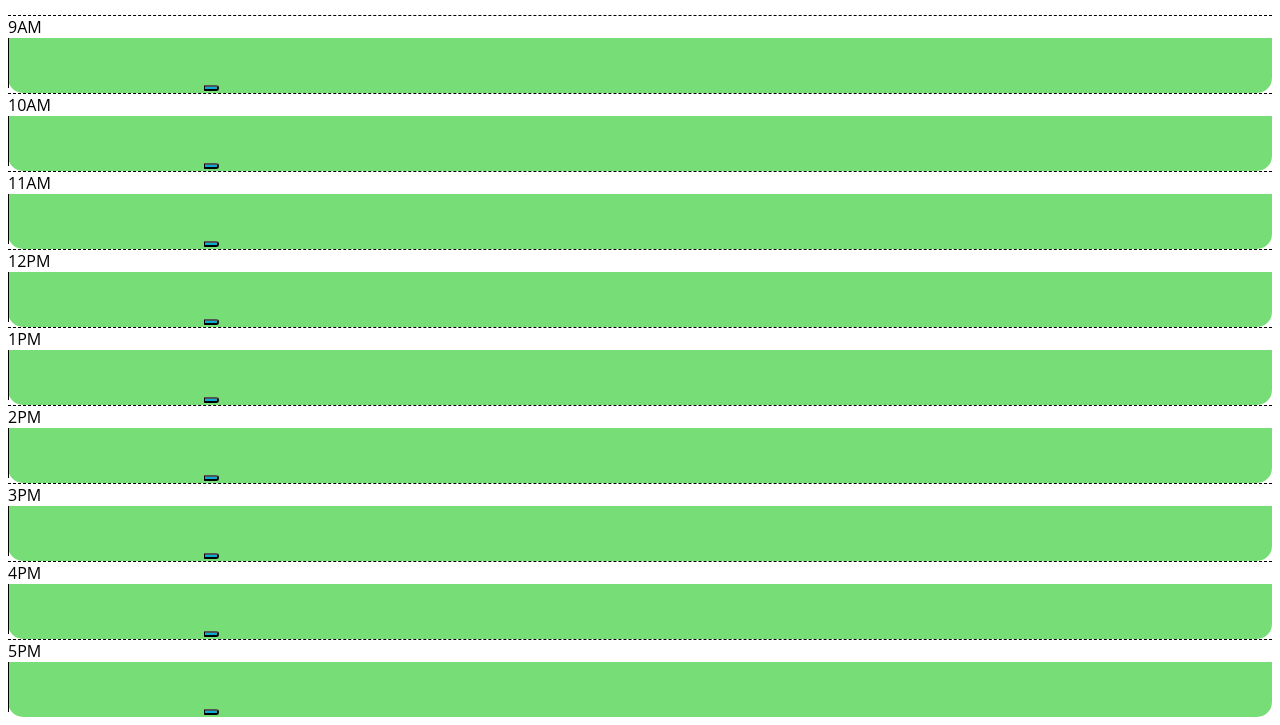
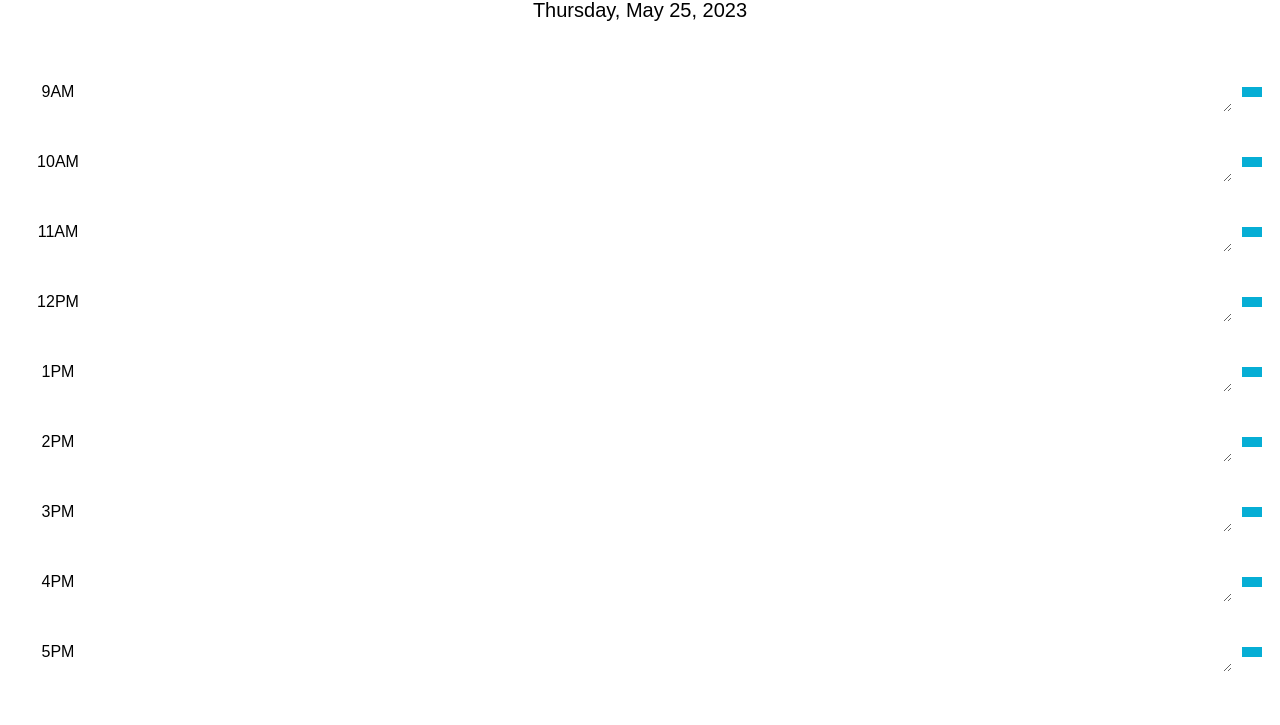
Before and after one commit to kstarkey12/clockwork, a plain HTML site: page index.html in a window 1280 px wide. Shown: the part 109-834 px from the top of the page. After the commit the page ends 801 px from the top, so only its background shows below. Drawn offline with Linux system fonts and the light colour scheme.

Commit message:
style v2

```diff
--- a/style.css
+++ b/style.css
@@ -1,59 +1,39 @@
 body {
-  font-family: 'Open Sans', sans-serif;
-  font-size: 16px;
+  font-family: 'Fira Sans', sans-serif;
 }
 
-textarea {
-  background: transparent;
-  border: none;
-  resize: none;
-  color: #000000;
-  border-left: 1px solid black;
+header {
+  padding: 20px;
+  text-align: center;
+}
+
+#currentDay {
+  font-size: 20px;
+}
+
+.time-block {
+  display: flex;
+  align-items: center;
+  margin-bottom: 10px;
   padding: 10px;
 }
 
-.description {
-  white-space: pre-wrap;
+.hour {
+  width: 80px;
+  text-align: center;
 }
 
-.time-block {
-  border-radius: 15px;
-}
-
-.row {
-  border-top: 1px solid white;
-}
-
-.hour {
-  background-color: #ffffff;
-  color: #000000;
-  border-top: 1px dashed #000000;
-}
-
-.past {
-  background-color: #d3d3d3;
-  color: white;
-}
-
-.present {
-  background-color: #ff6961;
-  color: white;
-}
-
-.future {
-  background-color: #77dd77;
-  color: white;
+.description {
+  flex-grow: 1;
+  margin: 0 10px;
+  padding: 5px;
+  border: none;
 }
 
 .saveBtn {
-  border-left: 1px solid black;
-  border-top-right-radius: 15px;
-  border-bottom-right-radius: 15px;
   background-color: #06aed5;
   color: white;
+  border: none;
+  padding: 5px 10px;
+  cursor: pointer;
 }
-
-.saveBtn i:hover {
-  font-size: 20px;
-  transition: all 0.3s ease-in-out;
-}
```
